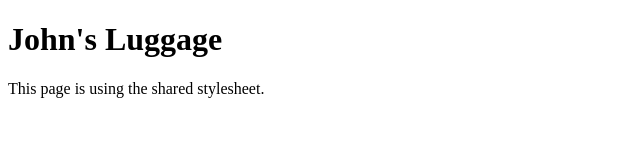
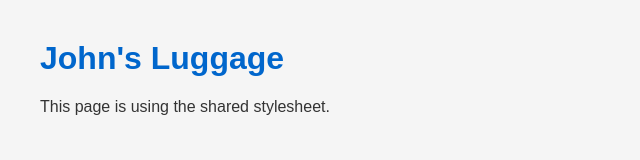
Before and after one commit to jtielli/return, a plain HTML site: page john/index.html in a window 1280 px wide. Shown: the whole page, without its empty margins (0-640 px from the left). Drawn offline with Linux system fonts and the light colour scheme.

Commit message:
Update style.css

```diff
--- a/css/style.css
+++ b/css/style.css
@@ -1 +1,10 @@
-/* Shared stylesheet */
+body {
+    font-family: Arial, Helvetica, sans-serif;
+    background-color: #f5f5f5;
+    color: #333;
+    margin: 40px;
+}
+
+h1 {
+    color: #0066cc;
+}
```
